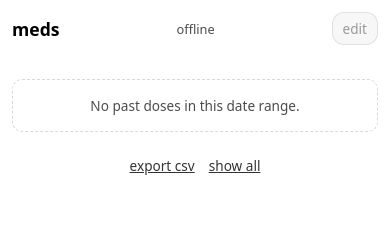
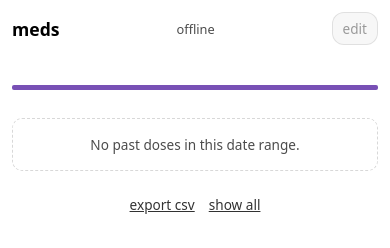
Before and after one commit to tionkje/meds, a website: page index.html in a window 390 px wide. Drawn offline with Linux system fonts and the light colour scheme; no server answers.

Commit message:
Show history gaps as weighted day, week and month lines
Implement chosen option A: amber days, purple Monday-Sunday weeks and teal calendar months. Reserve full months before collapsing weeks; filters use OR and preserve leading and empty-range gaps without marking occupied cutoff dates empty.

Keep date labels accessible and bump shell cache to v6. Verified TypeScript, server integration test, 23 browser calendar/filter assertions and light/dark mobile layouts.

```diff
--- a/index.html
+++ b/index.html
@@ -58,6 +58,11 @@
   .filter-older[hidden] { display: none; }
   .filter-empty { margin: 20px 0; padding: 16px; text-align: center; font-size: .85rem; border: 1px dashed color-mix(in srgb, currentColor 22%, transparent); border-radius: 10px; opacity: .7; }
   .history-filter button:focus-visible { outline: 2px solid #4c8dff; outline-offset: 3px; }
+  .history-gap { --gap-ink: light-dark(#ba5800, #ffb36b); display: grid; gap: 7px; margin: 18px 0 8px; padding: 4px 0; }
+  .history-gap:focus-visible { outline: 2px solid var(--gap-ink); outline-offset: 5px; }
+  .gap-mark { display: block; height: 2px; background: var(--gap-ink); border-radius: 2px; }
+  .gap-mark[data-unit="week"] { --gap-ink: light-dark(#7850b5, #c5a5ff); height: 5px; margin-block: 4px; }
+  .gap-mark[data-unit="month"] { --gap-ink: light-dark(#087c70, #67d8bf); height: 8px; margin-block: 4px; }
   .status { font-size: .8rem; opacity: .7; }
   footer { margin: 24px 0; font-size: .85rem; display: flex; gap: 14px; justify-content: center; opacity: .8; }
   a { color: inherit; }
@@ -224,7 +229,7 @@ function render() {
   }
   for (const [k, dayDoses] of byDay) {
     const container = k === today ? todayHist : hist;
-    const h = el('h2', 'day', dayLabel(k)); container.append(h);
+    const h = el('h2', 'day', dayLabel(k)); h.dataset.day = k; container.append(h);
     // ponytail: past days show a read-only timeline; tap it to get the editable list (today and edit mode always get the list)
     if (k === today || editing || openDays.has(k)) {
       if (k !== today && !editing) {
@@ -240,8 +245,97 @@ function render() {
     container.append(tl);
   }
   if (!hist.hasChildNodes()) hist.append(el('p', 'filter-empty', selectedPills.size ? 'No matching doses in this date range.' : 'No past doses in this date range.'));
+  renderHistoryGaps(byDay, today, cutoff);
   $('showAll').textContent = showAll ? 'show last 7 days' : 'show all';
   renderHistoryFilter(lastUse, Date.parse(cutoff));
+}
+
+// ponytail: calendar ordinals count local date labels, not elapsed hours across DST.
+function dayOrdinal(key) {
+  const [year, month, day] = key.split('-').map(Number);
+  return Date.UTC(year, month - 1, day) / 864e5;
+}
+
+function ordinalDay(ordinal) {
+  return new Date(ordinal * 864e5).toISOString().slice(0, 10);
+}
+
+function gapPeriods(days) {
+  const byMonth = new Map();
+  for (const day of days) {
+    const month = day.slice(0, 7);
+    if (!byMonth.has(month)) byMonth.set(month, []);
+    byMonth.get(month).push(day);
+  }
+  const fullMonths = new Map([...byMonth].filter(([key, dates]) => {
+    const [year, month] = key.split('-').map(Number);
+    return dates.length === new Date(Date.UTC(year, month, 0)).getUTCDate();
+  }));
+  const periods = [];
+  for (let i = 0; i < days.length;) {
+    const day = days[i];
+    let unit = 'day', dates = [day];
+    const month = fullMonths.get(day.slice(0, 7));
+    if (month) { unit = 'month'; dates = month; }
+    else {
+      const ordinal = dayOrdinal(day);
+      const week = days.slice(i, i + 7);
+      // ponytail: reserve complete months first; a cross-month week must not consume part of one.
+      if (new Date(ordinal * 864e5).getUTCDay() === 0 && week.length === 7 && week.every((date, offset) => dayOrdinal(date) === ordinal - offset && !fullMonths.has(date.slice(0, 7)))) {
+        unit = 'week'; dates = week;
+      }
+    }
+    periods.push({ unit, start: dates.at(-1), end: dates[0], days: dates });
+    i += dates.length;
+  }
+  return periods;
+}
+
+function historyGap(days) {
+  const gap = el('div', 'history-gap');
+  const scope = selectedPills.size ? 'selected medicines' : 'any medicine';
+  const dates = days.length === 1 ? days[0] : `${days.at(-1)} through ${days[0]}`;
+  gap.title = `${days.length} ${days.length === 1 ? 'day' : 'days'} with no doses logged for ${scope}: ${dates}`;
+  gap.setAttribute('role', 'img');
+  gap.setAttribute('aria-label', gap.title);
+  gap.tabIndex = 0;
+  for (const period of gapPeriods(days)) {
+    const mark = el('span', 'gap-mark');
+    mark.dataset.unit = period.unit;
+    const label = period.unit === 'day' ? '1 day' : `Full ${period.unit}`;
+    const range = period.start === period.end ? period.start : `${period.start} through ${period.end}`;
+    mark.title = `${label} with no doses logged for ${scope}: ${range} (${period.days.length} ${period.days.length === 1 ? 'day' : 'days'})`;
+    mark.setAttribute('aria-hidden', 'true');
+    gap.append(mark);
+  }
+  return gap;
+}
+
+function renderHistoryGaps(byDay, today, cutoff) {
+  const history = $('history');
+  const pastDays = [...byDay.keys()].filter((key) => key < today).sort().reverse();
+  const allPastDays = state.doses.map((dose) => dayKey(dose.taken_at)).filter((key) => key < today).sort();
+  const start = showAll ? (allPastDays[0] ?? today) : dayKey(cutoff);
+  // ponytail: a dose before the rolling cutoff still occupies its calendar day; never mark that day empty.
+  const occupied = new Set(state.doses.filter((dose) => !selectedPills.size || selectedPills.has(dose.pill_id)).map((dose) => dayKey(dose.taken_at)));
+  let previous = dayOrdinal(today);
+  for (const key of pastDays) {
+    const days = [];
+    for (let day = previous - 1; day > dayOrdinal(key); day--) {
+      const date = ordinalDay(day);
+      if (date >= start && !occupied.has(date)) days.push(date);
+    }
+    if (days.length) history.insertBefore(historyGap(days), history.querySelector(`[data-day="${key}"]`));
+    previous = dayOrdinal(key);
+  }
+  if (!pastDays.length) {
+    const days = [];
+    for (let day = previous - 1; day >= dayOrdinal(start); day--) {
+      const date = ordinalDay(day);
+      if (!occupied.has(date)) days.push(date);
+    }
+    if (days.length) history.prepend(historyGap(days));
+  }
 }
 
 function renderHistoryFilter(lastUse, cutoff) {
--- a/sw.js
+++ b/sw.js
@@ -1,5 +1,5 @@
 // ponytail: stale-while-revalidate for the shell, network-only for /api. Bump VERSION to drop old caches.
-const VERSION = 'v5';
+const VERSION = 'v6';
 const SHELL = ['/', '/manifest.json', '/icon.svg'];
 
 self.addEventListener('install', (e) => {
```
